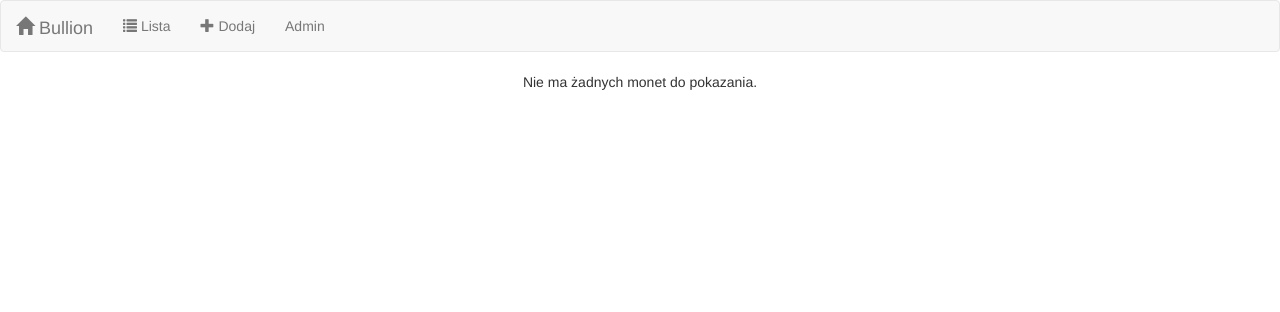
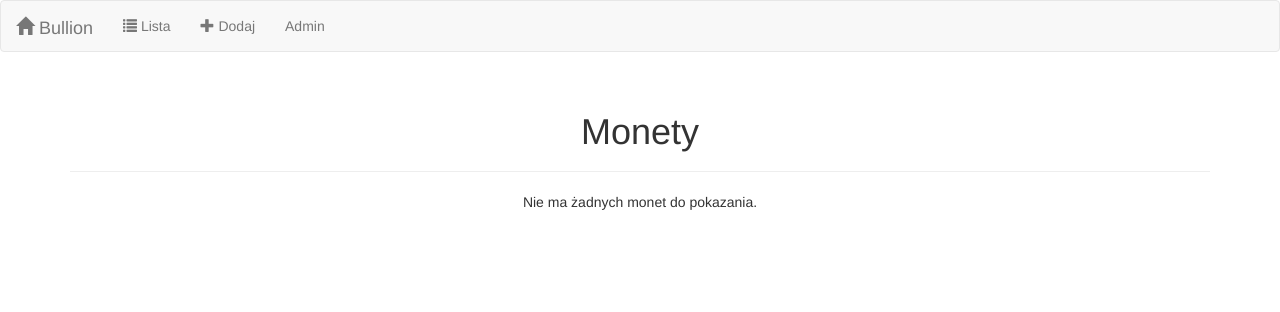
Before and after one commit to boberstarosta/bullion2, a Django app: page /coins/ in a window 1280 px wide. Shown: the top 312 px of the page. Run offline with Django 3.2, Linux system fonts and the light colour scheme; data that the repository does not hold is empty; some libraries are stand-ins or nearby versions.

Commit message:
Added page-header

```diff
--- a/bullion/templates/bullion/coin_list.html
+++ b/bullion/templates/bullion/coin_list.html
@@ -32,6 +32,9 @@
 {% block content %}
 
 <div class="container">
+    <div class="page-header">
+        <h1 class="text-center">Monety</h1>
+    </div>
     {% if all_coins %}
         <table id="coinTable" class="table table-striped table-condensed" cellspacing="0" width="100%">
             <thead>
```
